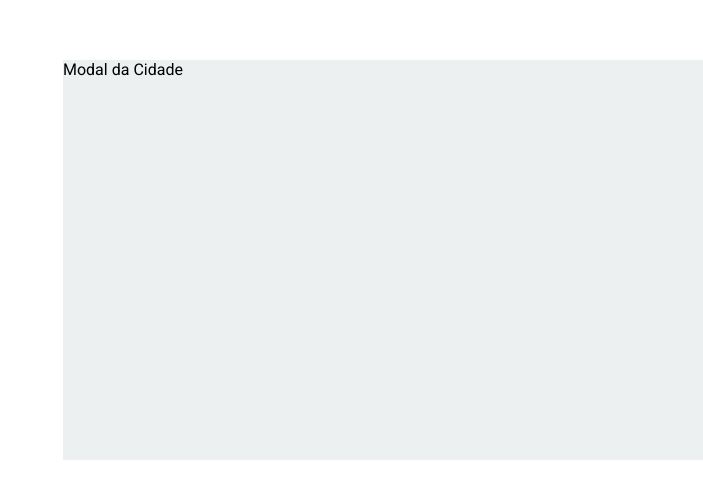
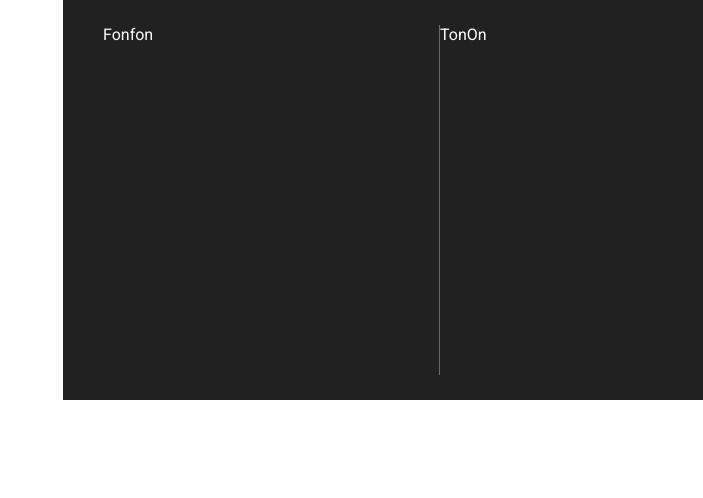
Before and after one commit to GuilhermeMaier/clone-ingresso, a Next.js app: page /components/common/cityModal in a window 1280 px wide. Shown: the top 498 px of the page, without its empty margins (577-1280 px from the left). Built offline with nearby package versions, Linux system fonts and the light colour scheme.

Commit message:
ajustes interminados no modal da cidade

```diff
--- a/pages/components/common/cityModal/cityModal.styles.ts
+++ b/pages/components/common/cityModal/cityModal.styles.ts
@@ -1,12 +1,23 @@
 import styled from "styled-components";
 
 export const CityModal = styled.div`
-  background: #ecf0f1;
+  background: #212121;
   height: 50vh;
   width: 50vw;
-  top: 60px;
   right: 0;
+  display: flex;
   position: absolute;
+  padding: 25px 40px;
+  color: white;
+`;
+
+export const LeftContainer = styled.div`
+  width: 60%;
+`;
+
+export const RightContainer = styled.div`
+  width: 40%;
+  border-left: 1px solid #666;
 `;
 
 export default CityModal;
--- a/pages/components/common/cityModal/index.tsx
+++ b/pages/components/common/cityModal/index.tsx
@@ -1,8 +1,17 @@
 import React from "react";
-import CityModal from "./cityModal.styles";
+import CityModal, { LeftContainer, RightContainer } from "./cityModal.styles";
 
-function CityModalComponent() {
-  return <CityModal>Modal da Cidade</CityModal>;
+interface ICityModal {
+  topPosition: number;
+}
+
+function CityModalComponent({ topPosition }: ICityModal) {
+  return (
+    <CityModal style={{ top: topPosition }}>
+      <LeftContainer>Fonfon</LeftContainer>
+      <RightContainer>TonOn</RightContainer>
+    </CityModal>
+  );
 }
 
 export default CityModalComponent;
--- a/pages/components/common/common.styles.ts
+++ b/pages/components/common/common.styles.ts
@@ -2,6 +2,7 @@ import styled from "styled-components";
 
 export const CentralizedContainer = styled.div`
   width: 80vw;
+  max-width: 1100px;
   display: table;
   margin: 0 auto;
 `;
--- a/pages/components/hero/hero.styles.ts
+++ b/pages/components/hero/hero.styles.ts
@@ -14,6 +14,7 @@ export const ImageContainer = styled.a<{ url: string }>`
   margin: 0 auto;
   height: 500px;
   width: 80vw;
+  max-width: 1100px;
   background-image: linear-gradient(
       to top,
       rgba(33, 33, 33, 1) 0%,
```
Also changed, not shown: pages/components/header/topHeader.tsx (+5 -2 lines).
